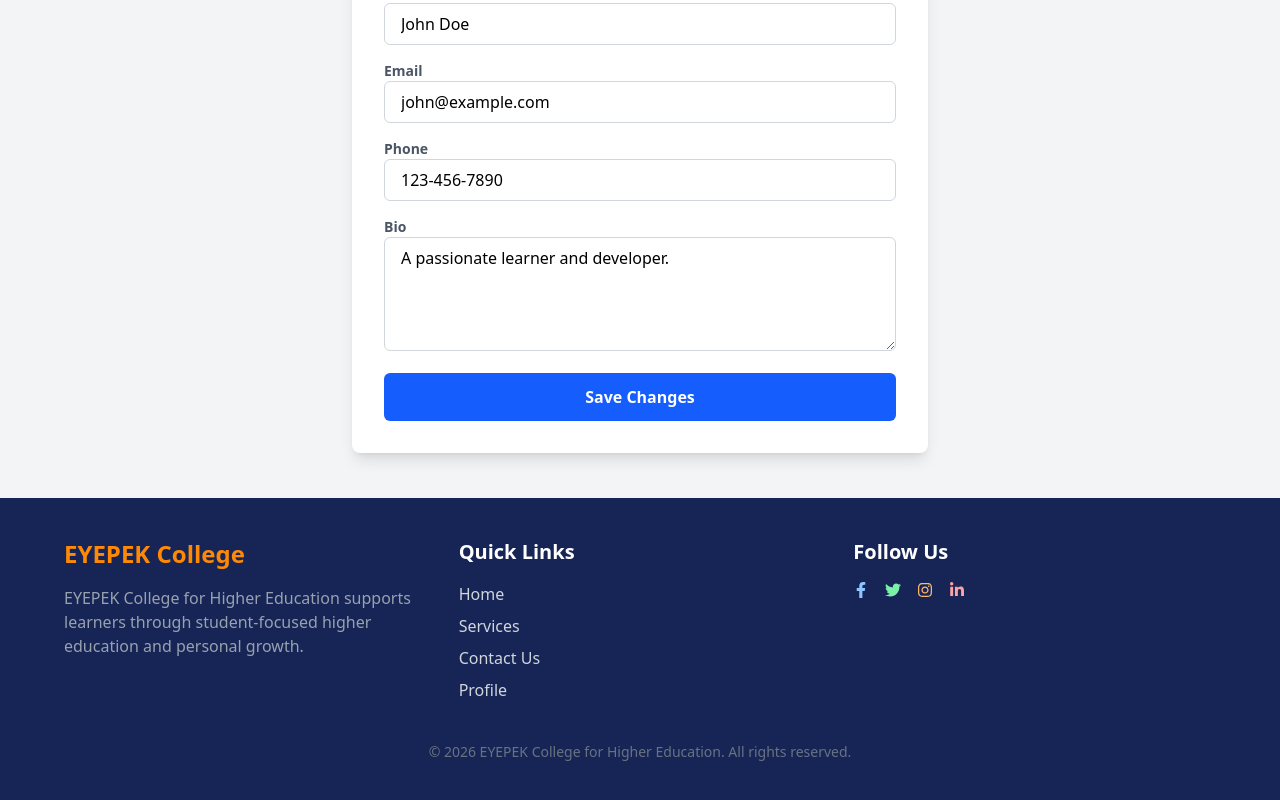
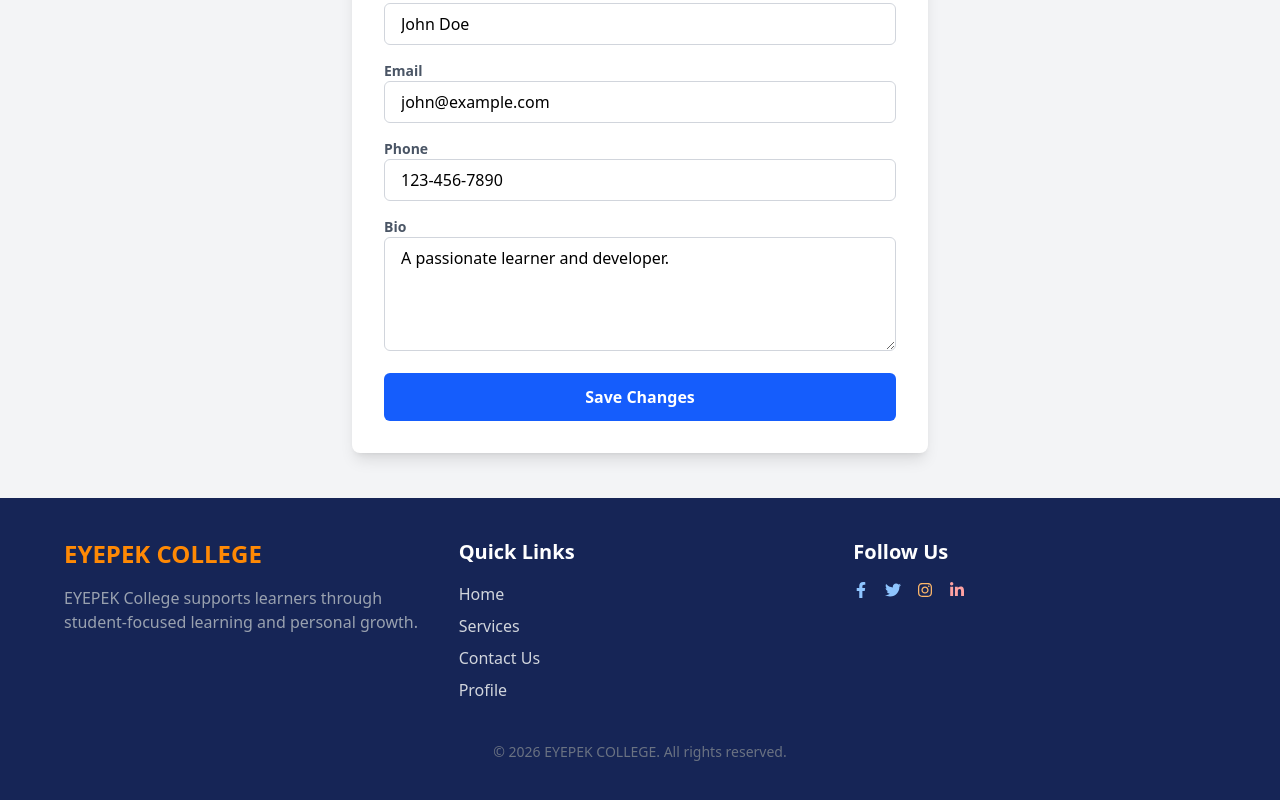
Before and after one commit to eyepek/EYEPEK, a React (Vite) app: page /profile in a window 1280 px wide. Shown: the part 364-1164 px from the top of the page. Built offline with nearby package versions, Linux system fonts and the light colour scheme.

Commit message:
Remove green and update footer branding

```diff
--- a/src/components/Footer.jsx
+++ b/src/components/Footer.jsx
@@ -5,16 +5,12 @@ const Footer = () => {
   return (
     <footer className='bg-blue-950 text-white py-10 px-4'>
       <div className='max-w-6xl mx-auto grid grid-cols-1 md:grid-cols-3 gap-8'>
-
-        {/* Brand / About */}
         <div>
-          <h2 className='text-2xl font-bold text-orange-400 mb-4'>EYEPEK College</h2>
+          <h2 className='text-2xl font-bold text-orange-400 mb-4'>EYEPEK COLLEGE</h2>
           <p className='text-gray-400'>
-            EYEPEK College for Higher Education supports learners through student-focused higher education and personal growth.
+            EYEPEK College supports learners through student-focused learning and personal growth.
           </p>
         </div>
-
-        {/* Quick Links */}
         <div>
           <h3 className='text-xl font-semibold mb-4'>Quick Links</h3>
           <ul className='space-y-2 text-gray-300'>
@@ -24,21 +20,18 @@ const Footer = () => {
             <li><a href='/profile' className='hover:text-red-300'>Profile</a></li>
           </ul>
         </div>
-
-        {/* Social Media */}
         <div>
           <h3 className='text-xl font-semibold mb-4'>Follow Us</h3>
           <div className='flex space-x-4'>
             <a href='#' className='text-blue-300 hover:text-white'><FaFacebookF /></a>
-            <a href='#' className='text-green-300 hover:text-white'><FaTwitter /></a>
+            <a href='#' className='text-blue-300 hover:text-white'><FaTwitter /></a>
             <a href='#' className='text-orange-300 hover:text-white'><FaInstagram /></a>
             <a href='#' className='text-red-300 hover:text-white'><FaLinkedinIn /></a>
           </div>
         </div>
       </div>
-
       <div className='mt-10 text-center text-gray-500 text-sm'>
-        &copy; {new Date().getFullYear()} EYEPEK College for Higher Education. All rights reserved.
+        &copy; {new Date().getFullYear()} EYEPEK COLLEGE. All rights reserved.
       </div>
     </footer>
   );
```
